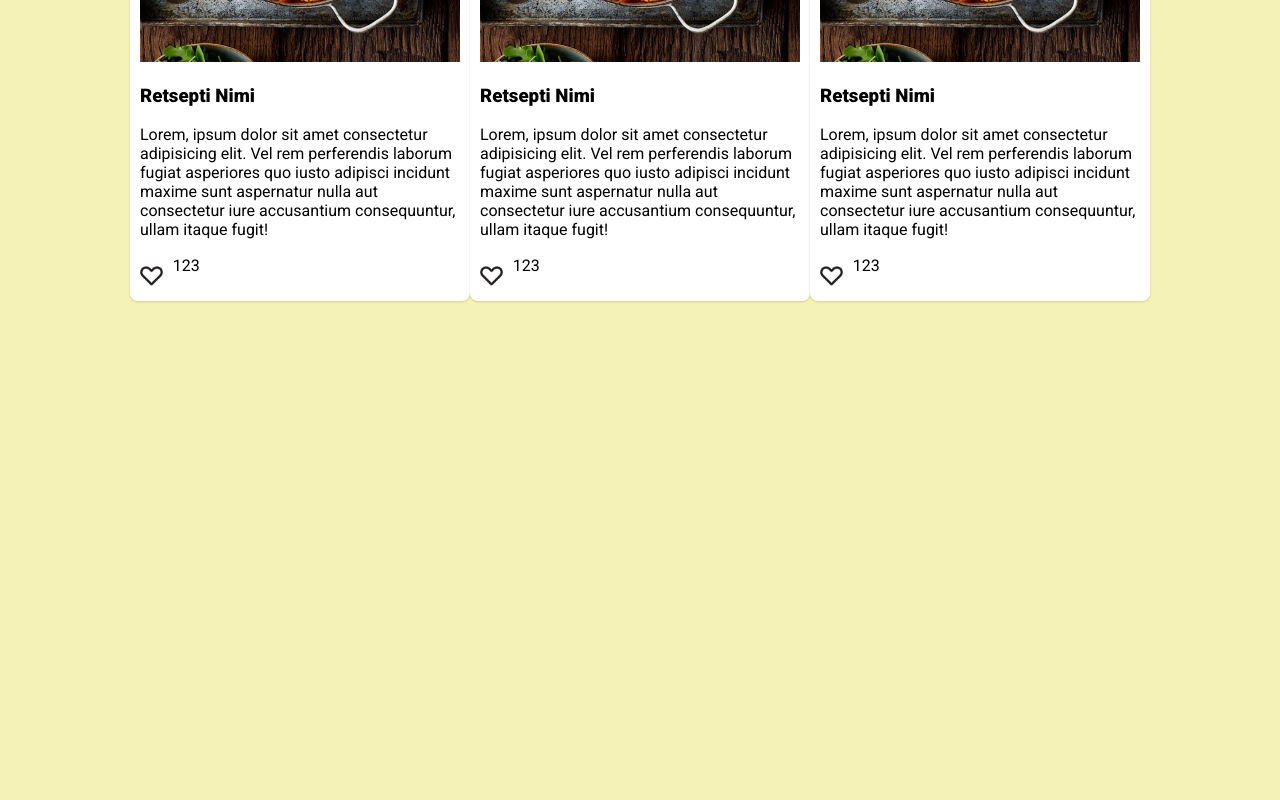
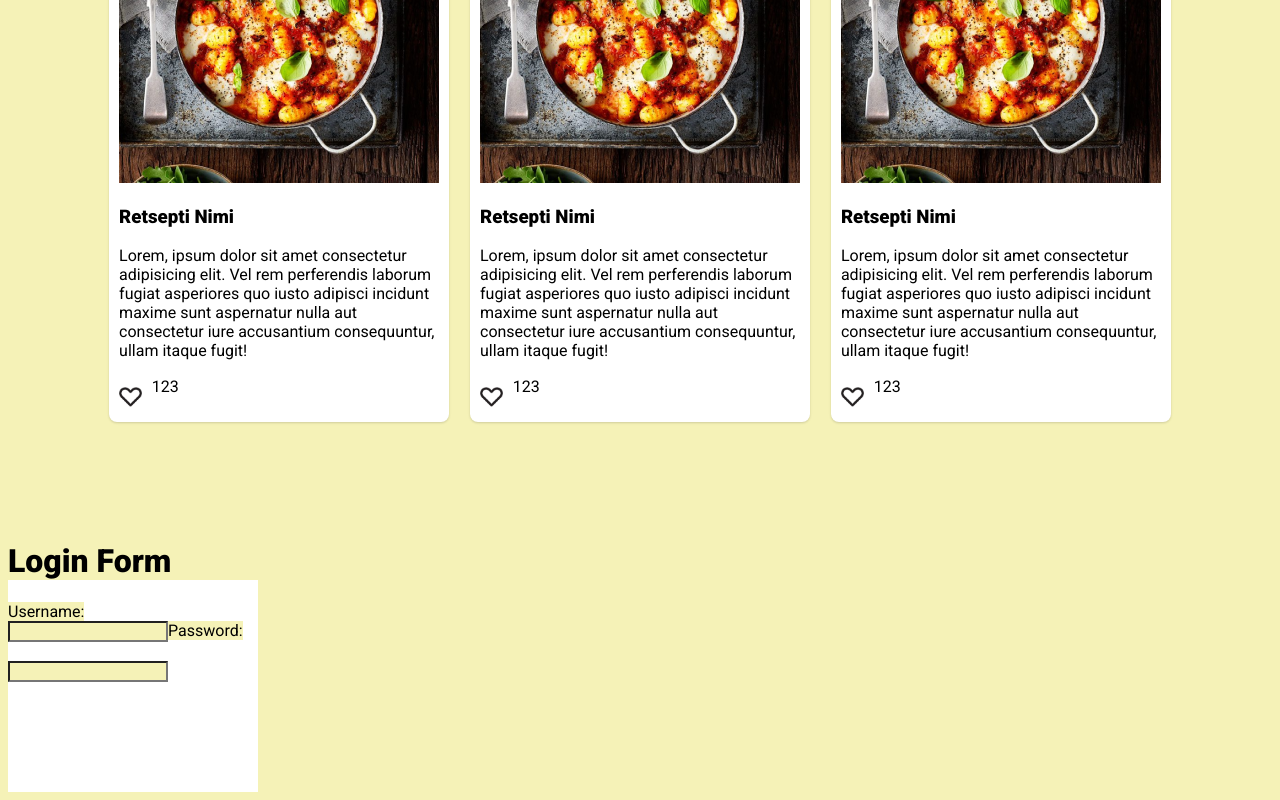
Before and after one commit to jmihelson/foodful-Front, a React (Vite) app: page / in a window 1280 px wide. Shown: the part 447-1247 px from the top of the page. Before the commit the page ends 956 px from the top, so only its background shows below. Built offline with nearby package versions, Linux system fonts and the light colour scheme.

Commit message:
main ja login

```diff
--- a/package.json
+++ b/package.json
@@ -10,6 +10,10 @@
     "preview": "vite preview"
   },
   "dependencies": {
+    "@chakra-ui/react": "^2.6.1",
+    "@emotion/react": "^11.11.0",
+    "@emotion/styled": "^11.11.0",
+    "framer-motion": "^10.12.10",
     "react": "^18.2.0",
     "react-dom": "^18.2.0"
   },
--- a/src/App.jsx
+++ b/src/App.jsx
@@ -1,9 +1,12 @@
 import MainPage from "./components/MainPage"
+import LoginForm from "./components/LoginForm"
+
 
 function App() {
   return (
     <div>
       <MainPage />
+      <LoginForm />
     </div>
   )
 }
--- /dev/null
+++ b/src/components/LoginForm.jsx
@@ -0,0 +1,20 @@
+import React from "react";
+
+function LoginForm() {
+  return (
+    <div className="Login-Form">
+      <h1>Login Form</h1>
+      <label>
+        Username: <br />
+        <input name="Username" />
+      </label>
+      <label>
+        Password: <br />
+        <br />
+        <input name="Password" />
+      </label>
+    </div>
+  );
+}
+
+export default LoginForm;
--- a/src/components/MainPage.jsx
+++ b/src/components/MainPage.jsx
@@ -2,8 +2,15 @@ import React from "react";
 
 function MainPage() {
   return (
-    <main className="main-page">
-      <div className="retsept">
+
+    <>
+      <label className="search">
+        <input name="myInput" defaultValue="Search" />
+      </label>
+
+
+    <div className="retseptid">
+      <div className="retsept-1">
         <img className="pilt" src="./src/Pic/retsept-1.png" alt="food" />
         <h3 className="text">Retsepti Nimi</h3>
         <p className="text">
@@ -18,7 +25,7 @@ function MainPage() {
 
         <div />
       </div>
-      <div className="retsept">
+      <div className="retsept-2">
         <img className="pilt" src="./src/Pic/retsept-1.png" alt="food" />
         <h3 className="text">Retsepti Nimi</h3>
         <p className="text">
@@ -33,7 +40,7 @@ function MainPage() {
 
         <div />
       </div>
-      <div className="retsept">
+      <div className="retsept-3">
         <img className="pilt" src="./src/Pic/retsept-1.png" alt="food" />
         <h3 className="text">Retsepti Nimi</h3>
         <p className="text">
@@ -48,7 +55,8 @@ function MainPage() {
 
         <div />
       </div>
-    </main>
+    </div>
+    </>
   );
 }
 
--- a/src/index.css
+++ b/src/index.css
@@ -5,16 +5,19 @@
   font-family: Roboto;
 }
 
-.main-page {
+.retseptid {
   display: flex;
-  justify-content: center;
-  padding: 200px;
-  padding-left: 10px;
-  padding-right: 10px;
+  justify-content: space-between;
+  margin-left: 8%;
+  margin-right: 8%;
+  margin-top: 300px;
+
 
 }
 
-.retsept {
+.retsept-1,
+.retsept-2,
+.retsept-3 {
   width: 320px;
   padding: 10px;
   margin: 0;
@@ -39,3 +42,14 @@
   padding-left: 10px;
   margin-top: 1px;
 }
+
+.Login-Form {
+  width: 250px;
+  height: 250px;
+  background-color: white;
+  margin-top: 120px;
+}
+
+.input {
+  background-color: white;
+}
```
Also changed, not shown: 1 other file (tests, documents, lock files or other folders).
